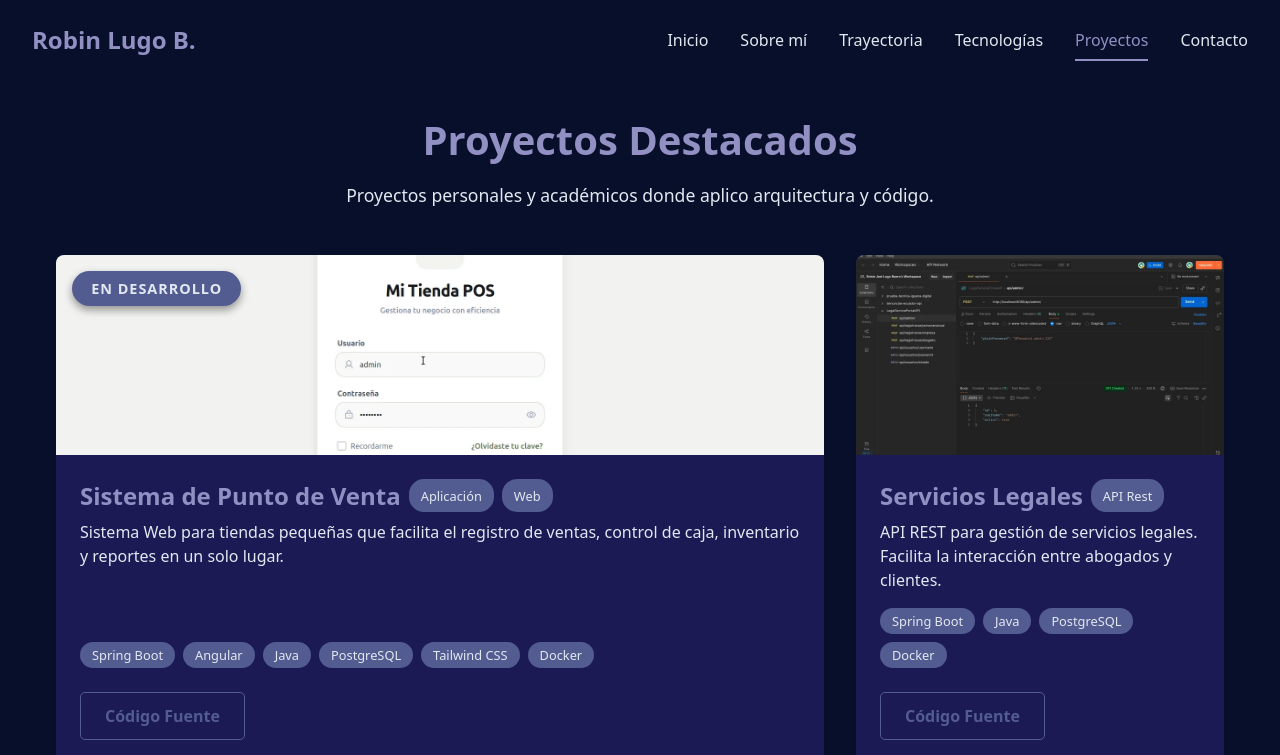
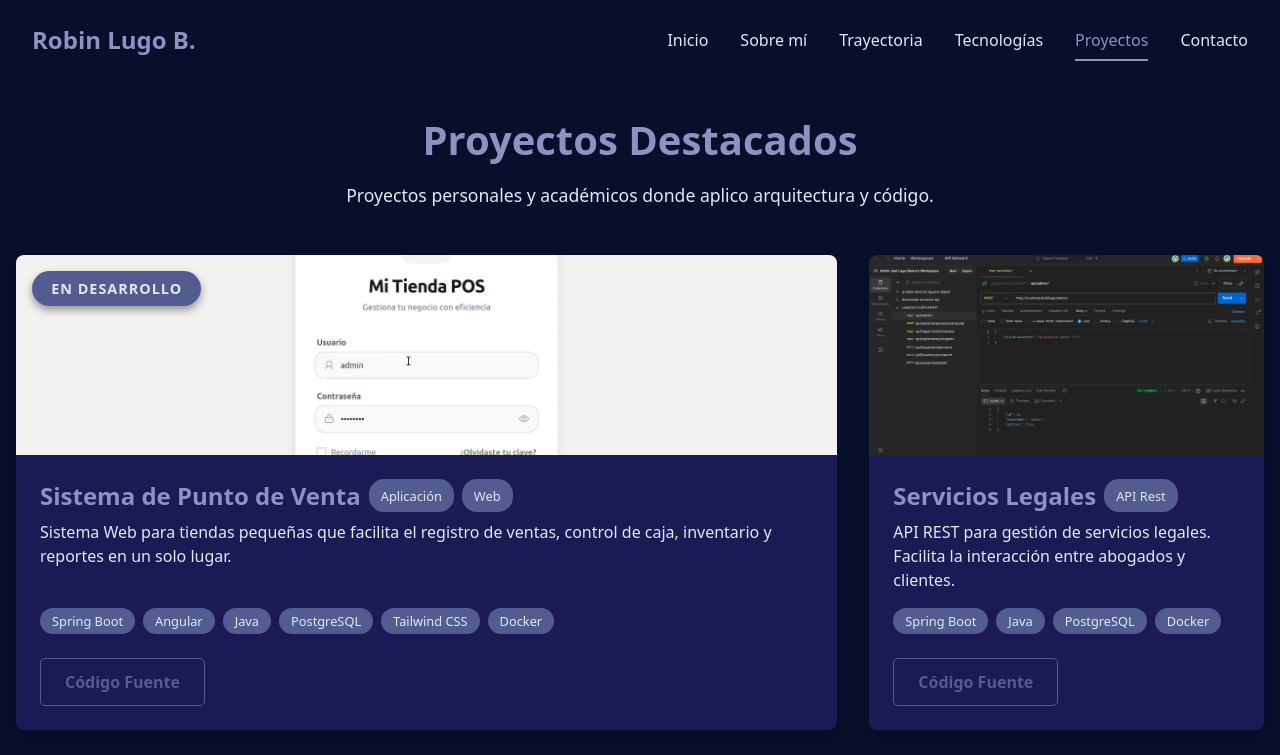
Before and after one commit to RobinLB99/robinlugoboero, an Angular app: page /projects in a window 1280 px wide. Shown: the top 755 px of the page. Built offline with nearby package versions, Linux system fonts and the light colour scheme.

Commit message:
style: ajustar dimensiones de tarjetas de proyectos para mejorar visualización en escritorio

```diff
--- a/src/app/pages/projects/projects.css
+++ b/src/app/pages/projects/projects.css
@@ -1,6 +1,6 @@
 /* src/app/pages/projects/projects.css */
 .projects-container {
-  max-width: 1200px;
+  max-width: 1280px;
   margin: 0 auto;
   padding: 2rem 1rem;
 }
@@ -22,7 +22,7 @@
 
 .projects-grid {
   display: grid;
-  grid-template-columns: repeat(auto-fill, minmax(300px, 1fr));
+  grid-template-columns: repeat(auto-fill, minmax(320px, 1fr));
   gap: 2rem;
 }
 
```
